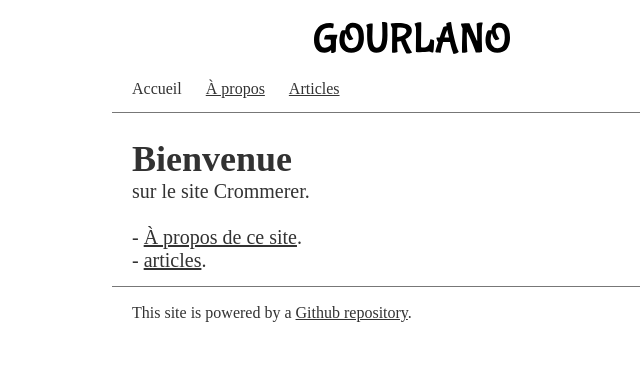
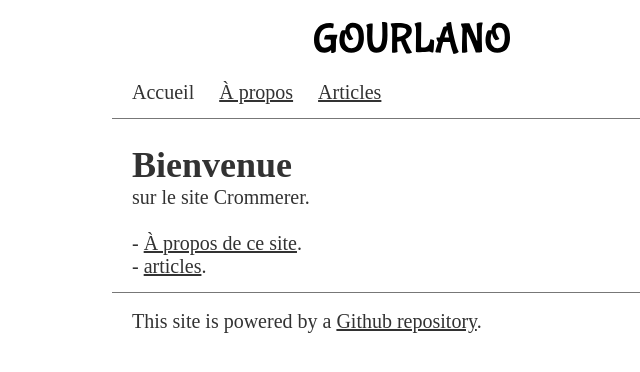
Before and after one commit to crommerer/crommerer.github.io, a Jekyll site: the page built from index.html, in a window 1280 px wide. Shown: the top 372 px of the page, without its empty margins (228-868 px from the left). Built offline with Jekyll 4.4.1, drawn with Linux system fonts in a browser that asks for light colours; some web fonts are replaced.

```diff
--- a/css/main.css
+++ b/css/main.css
@@ -1,5 +1,3 @@
-/*  rem calculator https://offroadcode.com/rem-calculator/ */
-
 * {
   box-sizing: border-box;
   margin: 0;
@@ -7,6 +5,7 @@
 
 body {
   font-family: "Yrsa", serif;
+  font-size: 1.25rem;
 }
 
 body,
@@ -64,7 +63,10 @@ nav ul li a.current {
 
 .content {
   padding: 14px 20px;
-  font-size: 1.25rem;
+}
+
+p {
+  text-align: justify;
 }
 
 footer {
@@ -72,27 +74,3 @@ footer {
   padding: 14px 20px;
   padding-top: calc(1.1rem);
 }
-
-#photoContainer {
-  position: relative;
-}
-
-#photo {
-  position: absolute;
-  top: 0;
-  right: 0;
-  width: 80px;
-  height: 80px;
-  border-radius: 50%;
-  overflow: hidden;
-  border: 1px solid #5e5e5e;
-}
-
-#photo img {
-  width: 100%;
-  top: -8%;
-  position: relative;
-}
-p {
-  text-align: justify;
-}
```
Also changed, not shown: _posts/2023-08-16-poubelles.md (added, +12 -0 lines).
